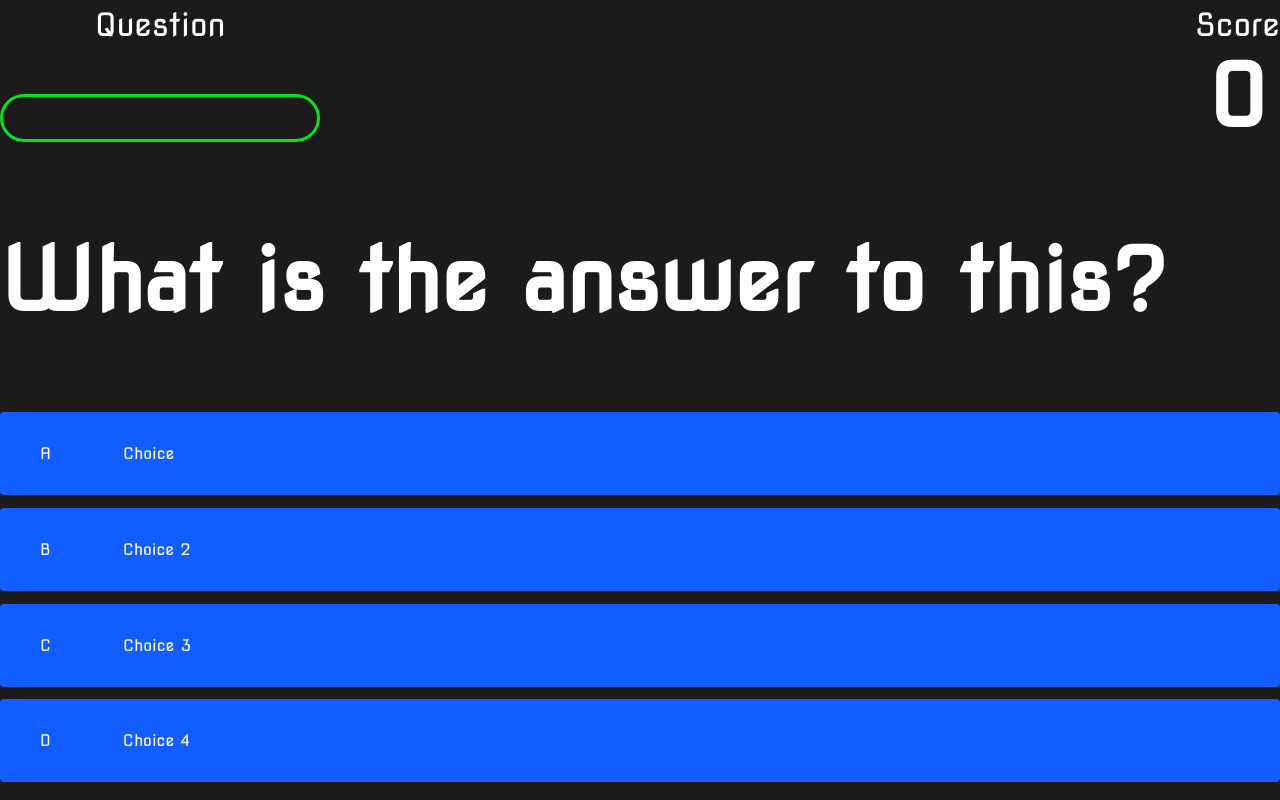
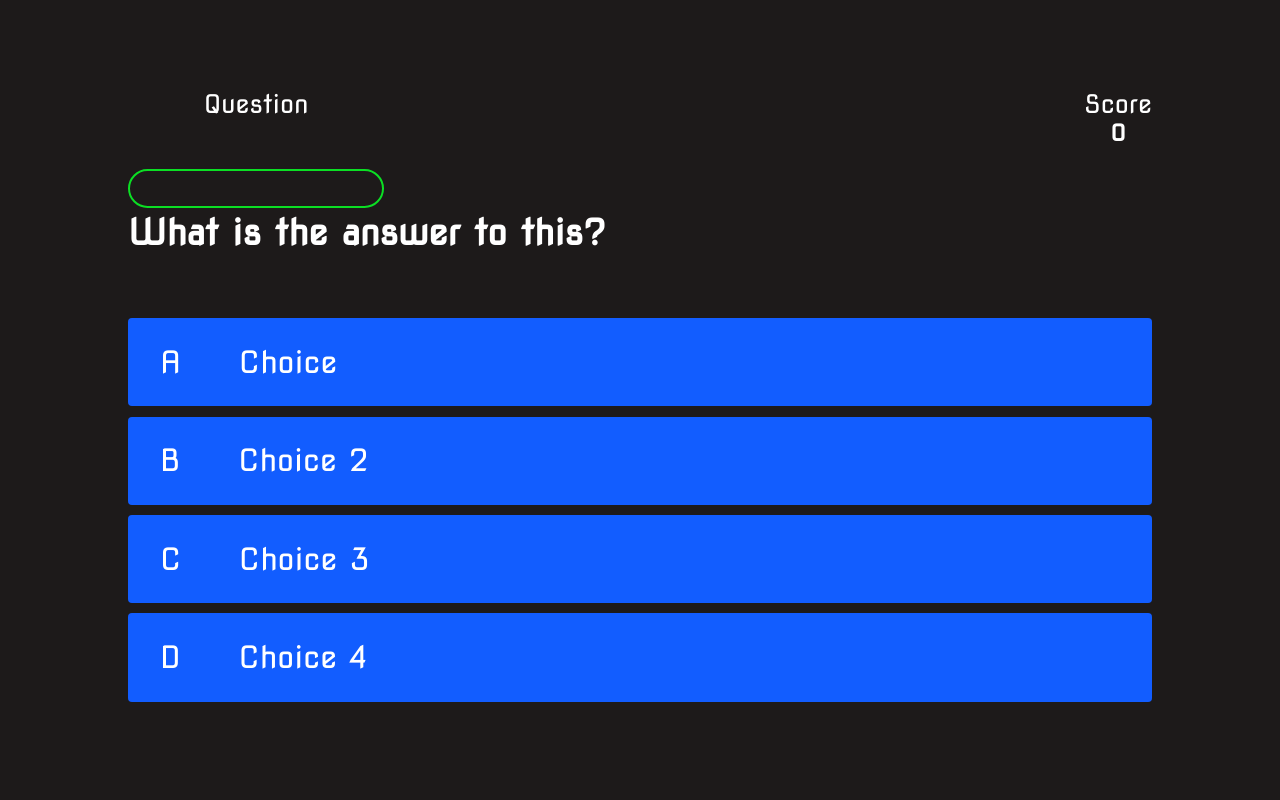
Before and after one commit to ahrumnoh/codingquiz, a plain HTML site: page game.html in a window 1280 px wide. Drawn offline with Linux system fonts and the light colour scheme.

Commit message:
CSS, font-size modified

```diff
--- a/assets/css/style.css
+++ b/assets/css/style.css
@@ -8,7 +8,7 @@
     box-sizing: border-box;
     margin: 0;
     padding:0;
-    font-size: 16px;
+    font-size: 80%;
     font-family: 'Nova Square';
 }
 
```
Also changed, not shown: game.html (+4 -4 lines).
